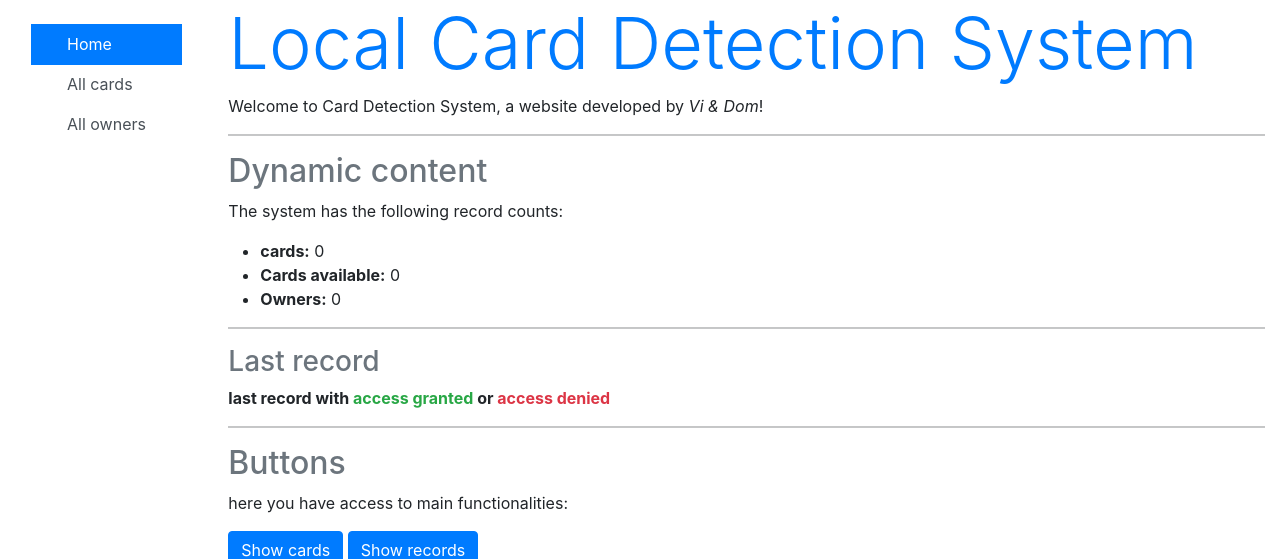
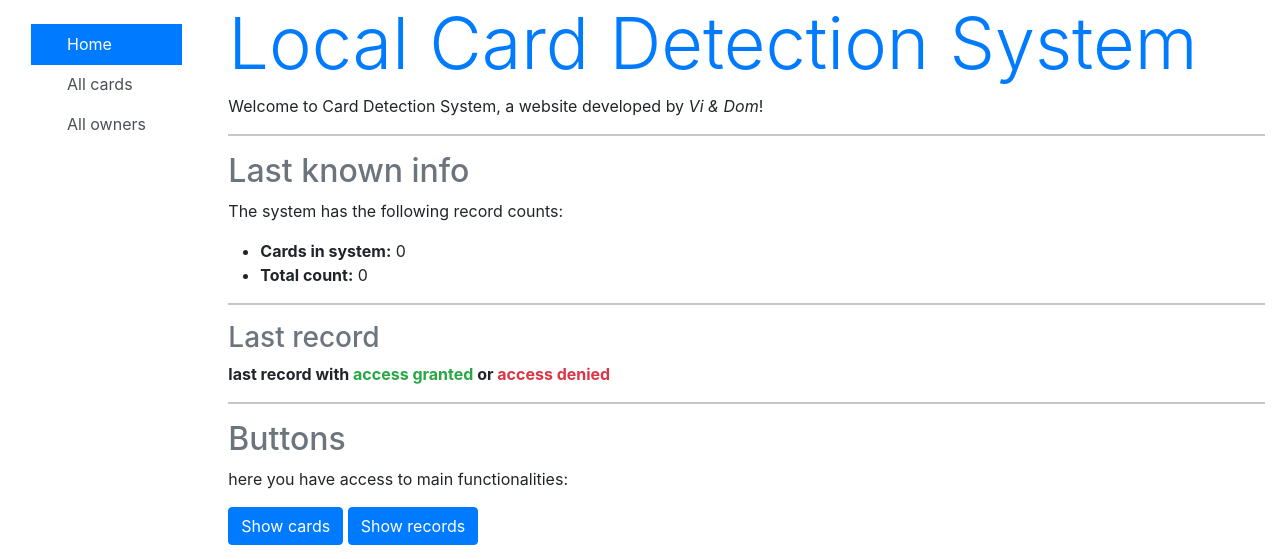
Before and after one commit to vi-mcw196/PiR-project, a Django app: page /index/ in a window 1280 px wide. Shown: the top 559 px of the page. Run offline with Django 4.2, Linux system fonts and the light colour scheme; data that the repository does not hold is empty.

Commit message:
changes in last known info

```diff
--- a/PiR/cardSystem/templates/index.html
+++ b/PiR/cardSystem/templates/index.html
@@ -6,12 +6,11 @@
 
   <hr/>
 
-  <h2 class="text-secondary">Dynamic content</h2>
+  <h2 class="text-secondary">Last known info</h2>
   <p>The system has the following record counts:</p>
   <ul>
-    <li><strong>cards:</strong> {{ num_cards }}</li>
-    <li><strong>Cards available:</strong> {{ num_cards_available }}</li>
-    <li><strong>Owners:</strong> {{ num_owners }}</li>
+    <li><strong>Cards in system:</strong> {{ num_cards }}</li>
+    <li><strong>Total count:</strong> {{ num_cards_available }}</li>
   </ul>
 
   <hr/>
```
